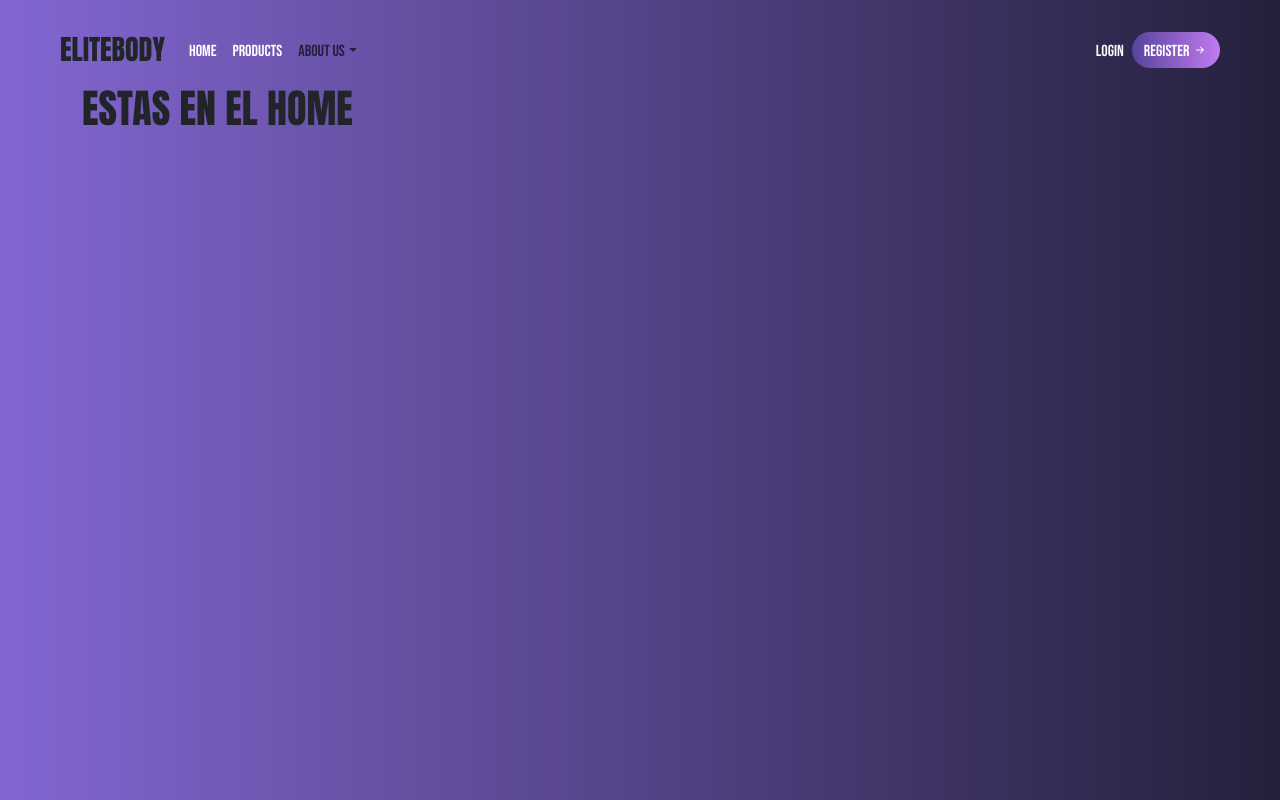
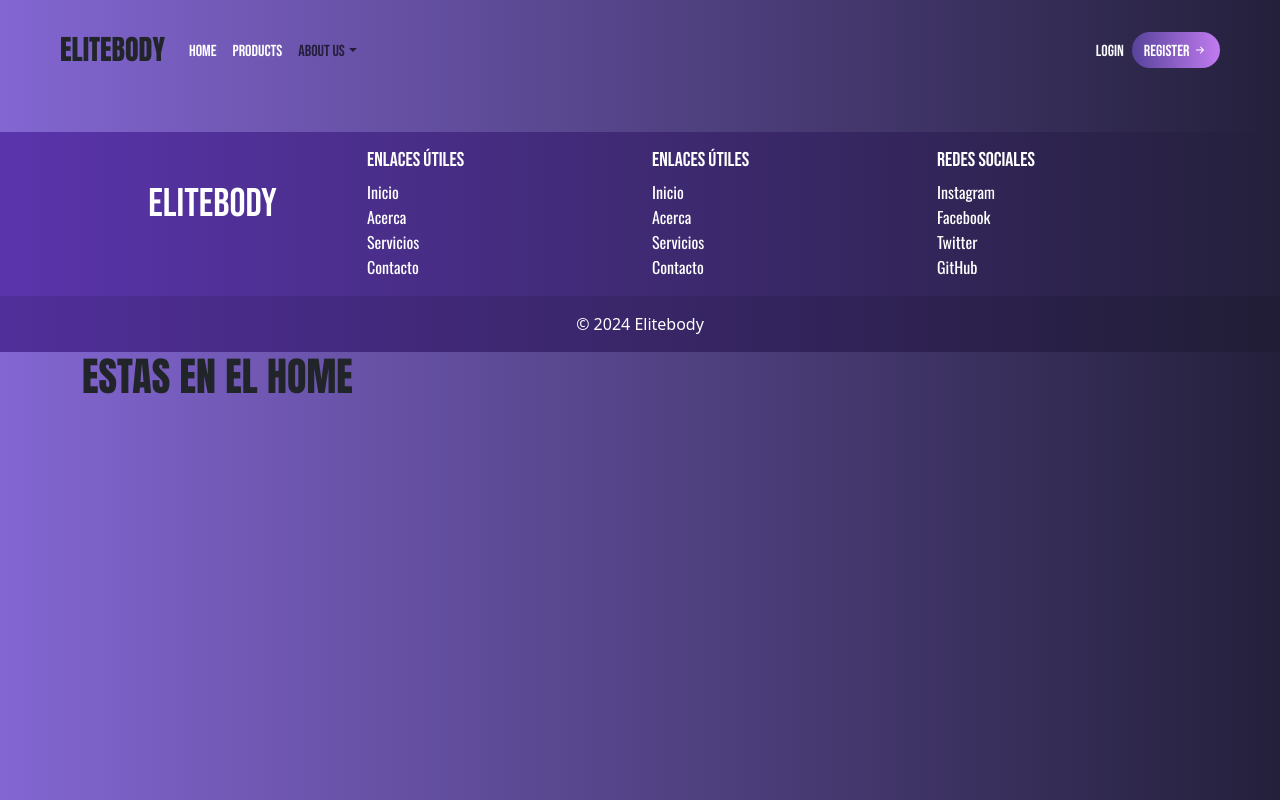
Before and after one commit to Nilost21/ProyectoFinalFront, a React (Vite) app: page / in a window 1280 px wide. Built offline with nearby package versions, Linux system fonts and the light colour scheme; data requests are answered from the project's data file.

Commit message:
arreglos en footer

```diff
--- a/src/App.css
+++ b/src/App.css
@@ -1,6 +1,9 @@
 /* Background */
 body {
   background: linear-gradient(to right, #8366D2, #24203B);
+}
+footer {
+  background: linear-gradient(to right, #5a34ac, #24203B);
 }
 /* Background */
 
--- a/src/App.jsx
+++ b/src/App.jsx
@@ -3,6 +3,7 @@ import 'bootstrap/dist/css/bootstrap.min.css';
 import './App.css';
 import RoutesPages from './routes/Routes';
 import NavbarComponent from './components/NavbarComponent';
+import FooterComponent from './components/FooterComponent';
 import ProductsContext from './context/ProductsContext';
 import UsersContext from './context/UsersContext';
 
@@ -12,6 +13,7 @@ function App() {
       <UsersContext>
         <ProductsContext>
           <NavbarComponent />
+          <FooterComponent />
           <RoutesPages />
         </ProductsContext>
       </UsersContext>
--- /dev/null
+++ b/src/components/FooterComponent.jsx
@@ -0,0 +1,50 @@
+import React from 'react';
+import { Container, Row, Col } from 'react-bootstrap';
+import { useNavigate } from 'react-router-dom';
+
+function Footer() {
+  const navigate = useNavigate();
+  return (
+    <footer className="mt-5">
+      <Container>
+        <Row>
+          <Col>
+            <h1 className='text-center mt-5 text-white subtitle'>Elitebody</h1>
+          </Col>
+          <Col className='mt-3'>
+            <h5 className="text-white subtitle">Enlaces útiles</h5>
+            <ul className="list-unstyled">
+              <li><a href="#" className="text-white paragraph" style={{ textDecoration: 'none' }} onClick={() => navigate('/')}>Inicio</a></li>
+              <li><a href="#" className="text-white paragraph" style={{ textDecoration: 'none' }} onClick={() => navigate('/products')}>Acerca</a></li>
+              <li><a href="#" className="text-white paragraph" style={{ textDecoration: 'none' }} onClick={() => navigate('/contact')}>Servicios</a></li>
+              <li><a href="#" className="text-white paragraph" style={{ textDecoration: 'none' }} onClick={() => navigate('/contact')}>Contacto</a></li>
+            </ul>
+          </Col>
+          <Col className='mt-3'>
+            <h5 className="text-white subtitle">Enlaces útiles</h5>
+            <ul className="list-unstyled">
+              <li><a href="#" className="text-white paragraph" style={{ textDecoration: 'none' }}>Inicio</a></li>
+              <li><a href="#" className="text-white paragraph" style={{ textDecoration: 'none' }}>Acerca</a></li>
+              <li><a href="#" className="text-white paragraph" style={{ textDecoration: 'none' }}>Servicios</a></li>
+              <li><a href="#" className="text-white paragraph" style={{ textDecoration: 'none' }}>Contacto</a></li>
+            </ul>
+          </Col>
+          <Col className='mt-3'>
+            <h5 className="text-white subtitle">Redes sociales</h5>
+            <ul className="list-unstyled">
+              <li><a href="#" className="text-white paragraph" style={{ textDecoration: 'none' }} onClick={() => navigate('/instagram')}>Instagram</a></li>
+              <li><a href="#" className="text-white paragraph" style={{ textDecoration: 'none' }} onClick={() => navigate('/facebook')}>Facebook</a></li>
+              <li><a href="#" className="text-white paragraph" style={{ textDecoration: 'none' }} onClick={() => navigate('/twitter')}>Twitter</a></li>
+              <li><a href="#" className="text-white paragraph" style={{ textDecoration: 'none' }} onClick={() => navigate('/github')}>GitHub</a></li>
+            </ul>
+          </Col>
+        </Row>
+      </Container>
+      <div className="text-center text-white p-3" style={{ backgroundColor: 'rgba(0, 0, 0, 0.1)' }}>
+        © {new Date().getFullYear()} Elitebody
+      </div>
+    </footer>
+  );
+}
+
+export default Footer;
```
